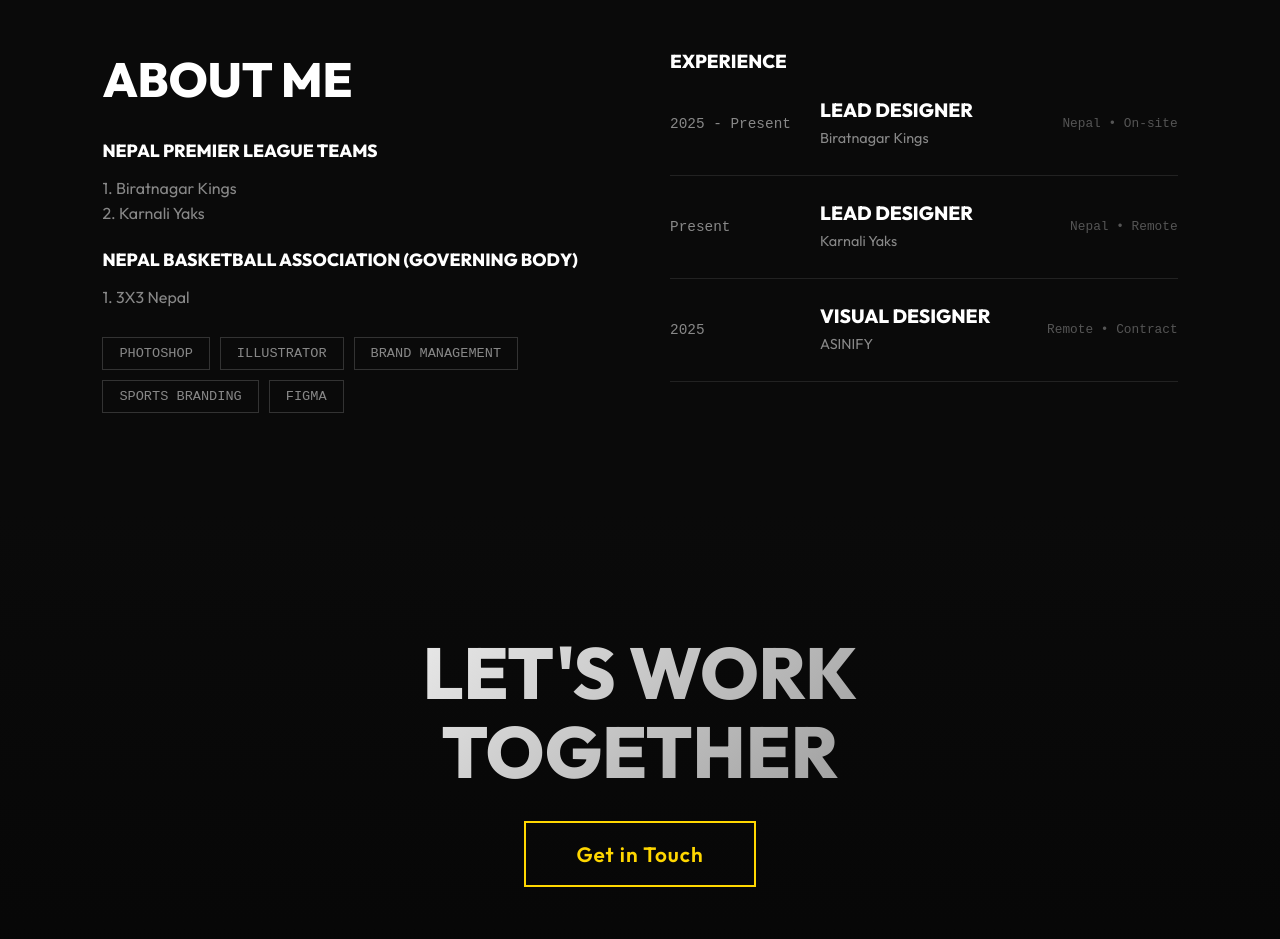
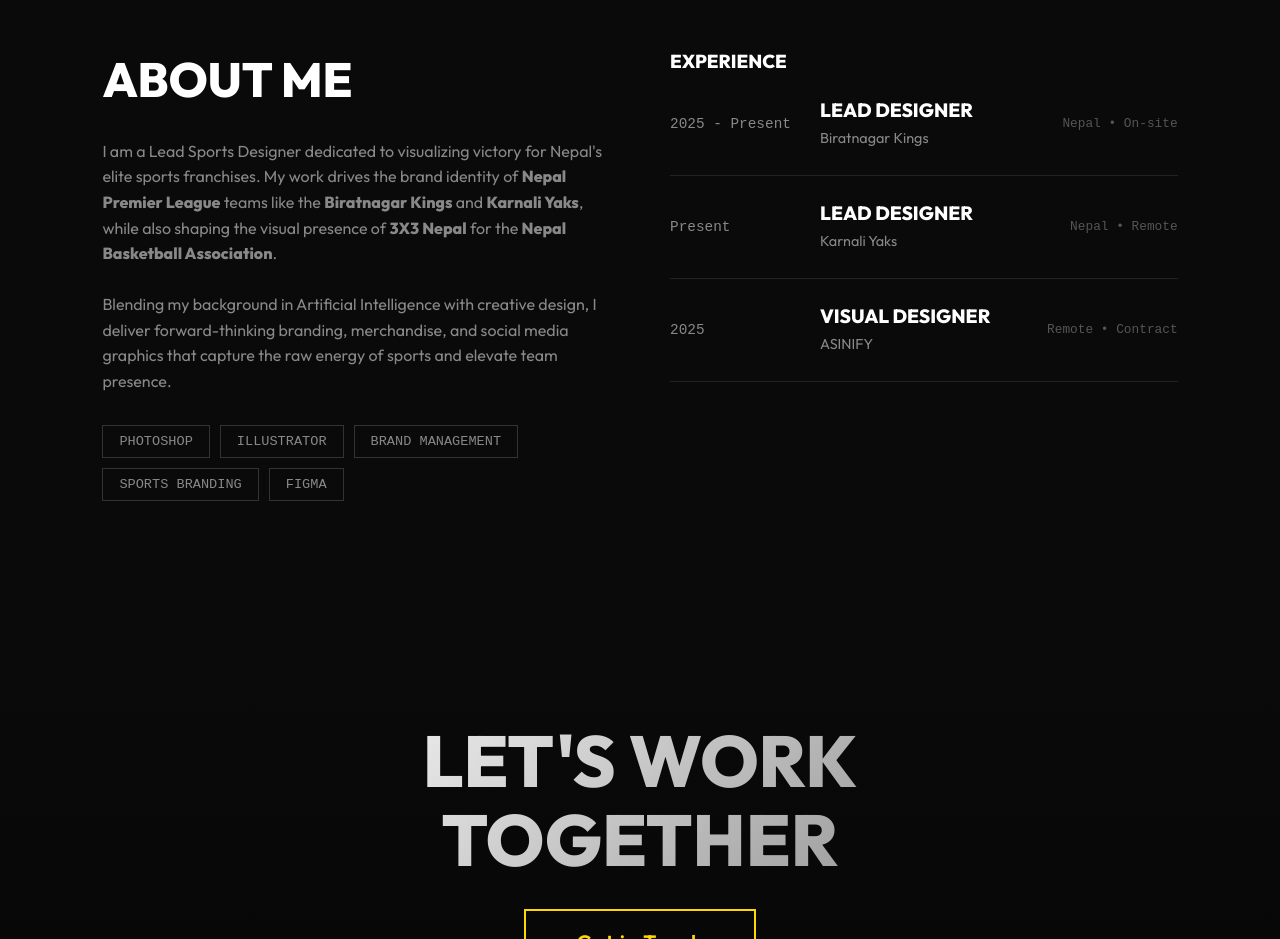
Before and after one commit to SakshamKandel/Portfolio-of-Saksham-Kandel-, a plain HTML site: page index.html in a window 1280 px wide. Shown: the part 6800-7739 px from the top of the page. Drawn offline with Linux system fonts and the light colour scheme.

Commit message:
Refine About Me text to descriptive paragraph format

```diff
--- a/index.html
+++ b/index.html
@@ -143,17 +143,16 @@
         <div class="about-container">
             <div class="about-text">
                 <h2>About Me</h2>
-                <h4 style="color: white; margin-bottom: 10px; font-size: 1.1rem;">Nepal Premier League Teams</h4>
-                <ul style="list-style: none; padding: 0; margin-bottom: 25px; color: var(--text-secondary);">
-                    <li style="margin-bottom: 5px;">1. Biratnagar Kings</li>
-                    <li>2. Karnali Yaks</li>
-                </ul>
-
-                <h4 style="color: white; margin-bottom: 10px; font-size: 1.1rem;">Nepal Basketball Association
-                    (Governing Body)</h4>
-                <ul style="list-style: none; padding: 0; margin-bottom: 0; color: var(--text-secondary);">
-                    <li>1. 3X3 Nepal</li>
-                </ul>
+                <p>
+                    I am a Lead Sports Designer dedicated to visualizing victory for Nepal's elite sports franchises. My
+                    work drives the brand identity of <strong>Nepal Premier League</strong> teams like the
+                    <strong>Biratnagar Kings</strong> and <strong>Karnali Yaks</strong>, while also shaping the visual
+                    presence of <strong>3X3 Nepal</strong> for the <strong>Nepal Basketball Association</strong>.
+                    <br><br>
+                    Blending my background in Artificial Intelligence with creative design, I deliver forward-thinking
+                    branding, merchandise, and social media graphics that capture the raw energy of sports and elevate
+                    team presence.
+                </p>
                 <div class="skills-list">
                     <span>Photoshop</span>
                     <span>Illustrator</span>
```
